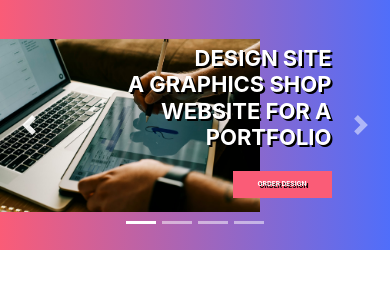
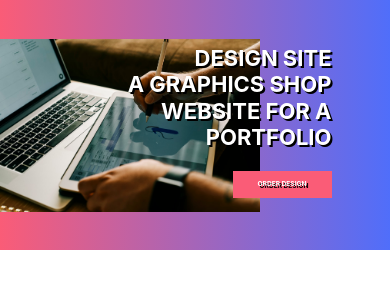
Before and after one commit to Code-Institute-Submissions/Gerard-Mc-milestone_4_JulyResub, a Django app: template home/templates/home/index.html in a window 390 px wide. Shown: the top 300 px of the page. Run offline with Django 3.2, Linux system fonts and the light colour scheme; the template is opened without the code that fills it, so the values that code supplies are empty; some libraries are stand-ins or nearby versions.

Commit message:
Remove carousel chevrons + indicators @ xs screen

```diff
--- a/home/templates/home/index.html
+++ b/home/templates/home/index.html
@@ -5,7 +5,7 @@
 <header id="home-header" class="container-fluid fixed-top">
     <div id="home-carousel" class="carousel slide carousel-fade" data-interval="3000" data-touch="true"
         data-ride="carousel">
-        <ul class="carousel-indicators">
+        <ul class="carousel-indicators d-none d-sm-flex">
             <li data-target="#home-carousel" data-slide-to="0" class="active"></li>
             <li data-target="#home-carousel" data-slide-to="1"></li>
             <li data-target="#home-carousel" data-slide-to="2"></li>
@@ -53,10 +53,10 @@
 
             </div>
         </div>
-        <a class="carousel-control-prev" href="#home-carousel" data-slide="prev">
+        <a class="carousel-control-prev d-none d-md-flex" href="#home-carousel" data-slide="prev">
             <span class="carousel-control-prev-icon"></span>
         </a>
-        <a class="carousel-control-next" href="#home-carousel" data-slide="next">
+        <a class="carousel-control-next d-none d-md-flex" href="#home-carousel" data-slide="next">
             <span class="carousel-control-next-icon"></span>
         </a>
     </div>
```
